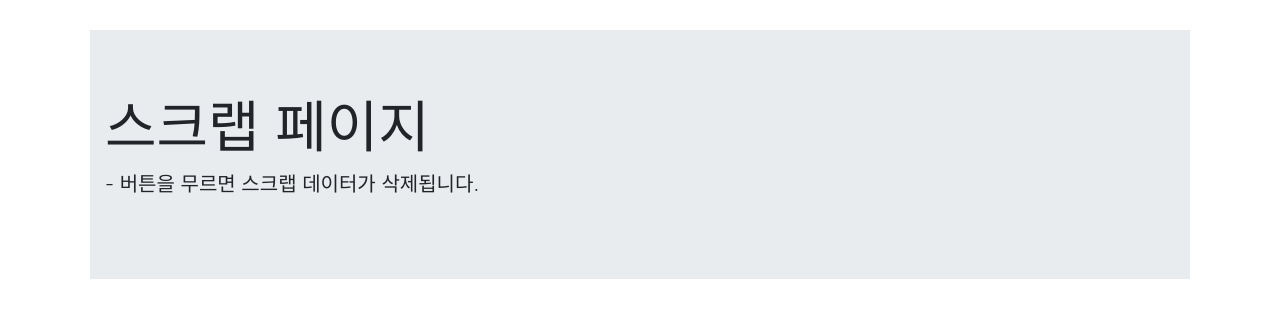
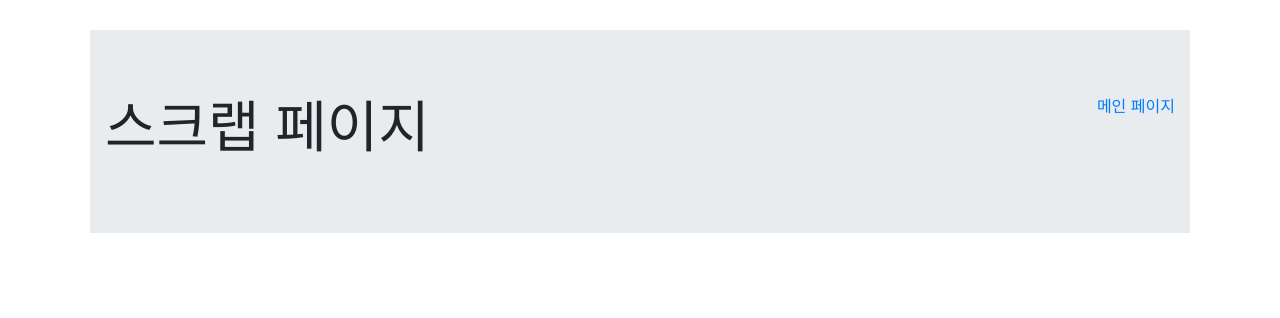
Before and after one commit to wonja3d/myproject1, a Flask app: page /scrap in a window 1280 px wide. Shown: the top 318 px of the page. Run offline with Flask 2, Linux system fonts and the light colour scheme; data that the repository does not hold is empty; some libraries are stand-ins or nearby versions.

Commit message:
DB 30초 로 변경

```diff
--- a/schedule_initdb.py
+++ b/schedule_initdb.py
@@ -4,7 +4,6 @@ from selenium import webdriver
 import datetime
 from bs4 import BeautifulSoup
 from pymongo import MongoClient
-
 from pyvirtualdisplay import Display
 
 
@@ -38,7 +37,7 @@ def job():
     path = '/home/ubuntu/chromedriver'
     driver = webdriver.Chrome(path)
 
-    driver.implicitly_wait(5)
+    driver.implicitly_wait(30)
     driver.get('https://tvcf.co.kr/MovieK/List.asp')
 
     before_day = 3
--- a/templates/scrapAD.html
+++ b/templates/scrapAD.html
@@ -219,8 +219,11 @@
     <div id="scrapPage">
         <div class="jumbotron jumbotron-fluid">
             <div class="container">
-                <h1 class="display-4">스크랩 페이지</h1>
-                <p class="lead">- 버튼을 무르면 스크랩 데이터가 삭제됩니다.</p>
+                <div class="flex-container space-between">
+                    <h1 class="display-4 space-between">스크랩 페이지</h1>
+                    <a class="space-between" href="/">메인 페이지</a>
+                </div>
+                {#                <p class="lead">- 버튼을 무르면 스크랩 데이터가 삭제됩니다.</p>#}
             </div>
         </div>
         <div id="cards-box" class="row row-cols-1 row-cols-md-3">
```
Also changed, not shown: templates/index.html (+12 -5 lines).
